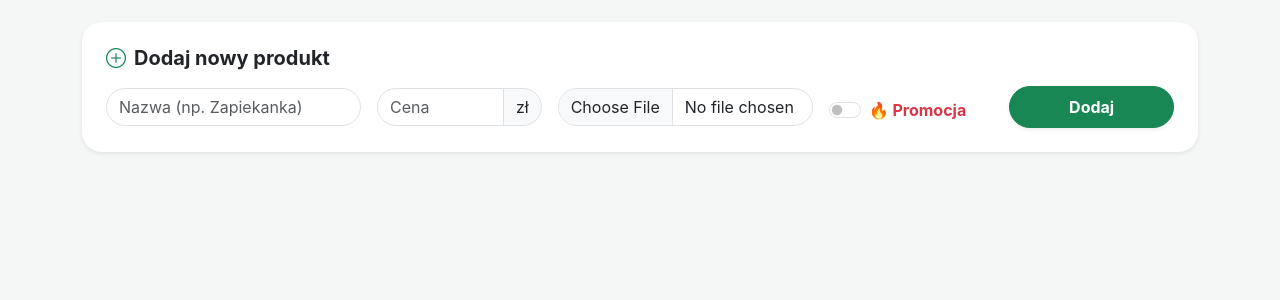
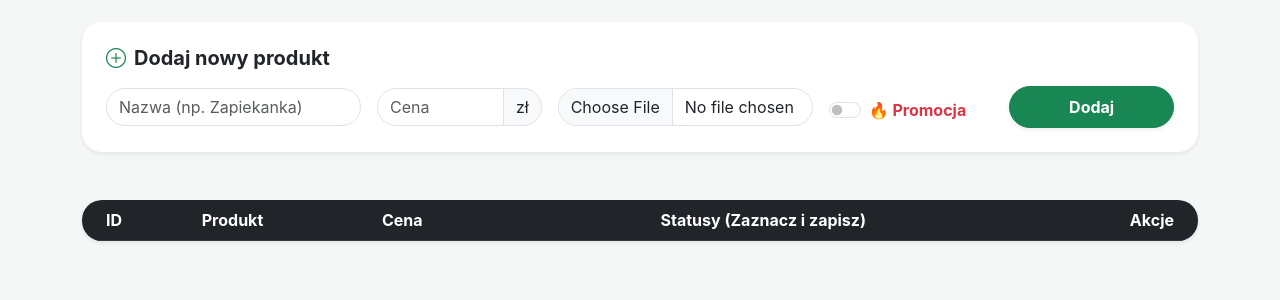
Before and after one commit to user4206977/system_sklepikowy, a PHP site: page /admin/products.php in a window 1280 px wide. Shown: the part 152-452 px from the top of the page. Run offline with PHP 8.4, Linux system fonts and the light colour scheme; a user stored in the database is signed in; data comes from the database, SQL or seed files in the repository; lists and menus that the app fills with data are empty.

Commit message:
Dodanie tabeli wyświetlającej produkty

```diff
--- a/admin/products.php
+++ b/admin/products.php
@@ -68,3 +68,16 @@ include '../includes/header.php';
         </form>
     </div>
 </div>
+
+<div class="card shadow-sm border-0" style="border-radius: 20px; overflow: hidden;">
+    <div class="table-responsive">
+        <table class="table table-hover align-middle mb-0 bg-white">
+            <thead class="table-dark">
+                <tr>
+                    <th class="ps-4">ID</th>
+                    <th>Produkt</th>
+                    <th>Cena</th>
+                    <th class="text-center">Statusy (Zaznacz i zapisz)</th>
+                    <th class="text-end pe-4">Akcje</th>
+                </tr>
+            </thead>
```
